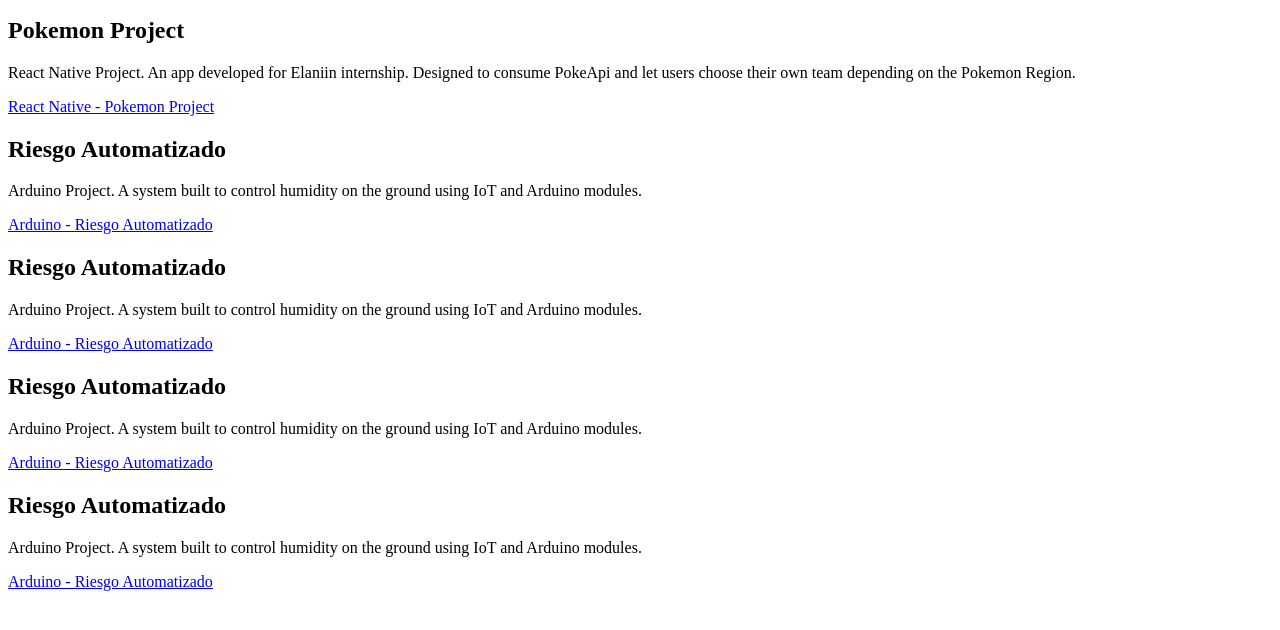
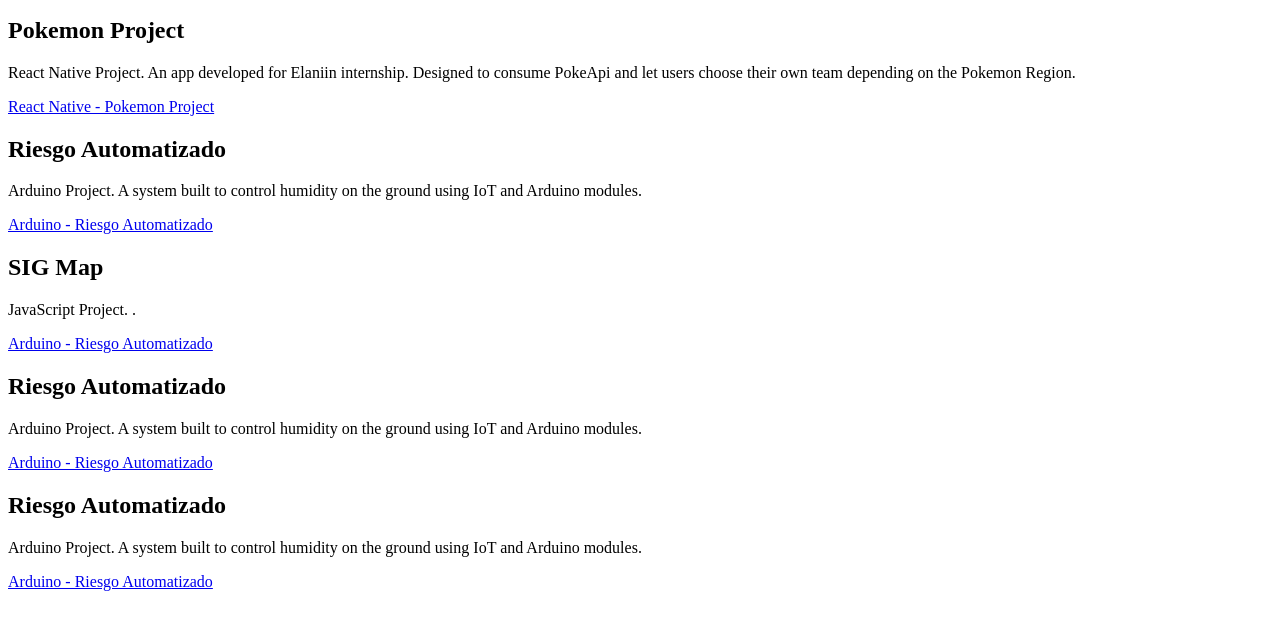
Before and after one commit to Mtrejo11/Portfolio, a plain HTML site: page index.html in a window 1280 px wide. Shown: the part 136-766 px from the top of the page. Drawn offline with Linux system fonts and the light colour scheme.

Commit message:
3 projects

```diff
--- a/index.html
+++ b/index.html
@@ -48,8 +48,8 @@
             </div>
 
             <div id="project3">
-                <h2>Riesgo Automatizado</h2>
-                <p>Arduino Project. A system built to control humidity on the ground using IoT and Arduino modules.</p>
+                <h2>SIG Map</h2>
+                <p>JavaScript Project. .</p>
                 <a href="https://github.com/Mtrejo11/Riego-Automatizado" target="_blank" >Arduino - Riesgo Automatizado</a>
             </div>
             <div id="project4">
```
